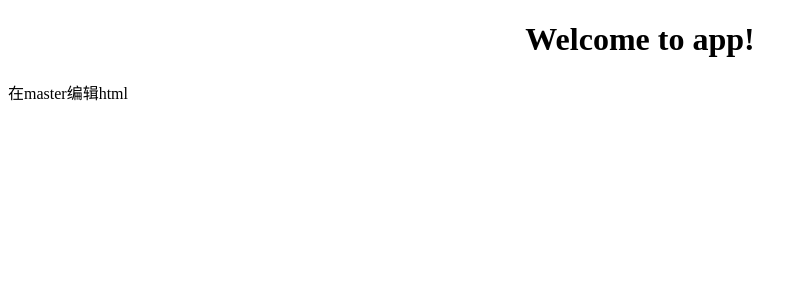
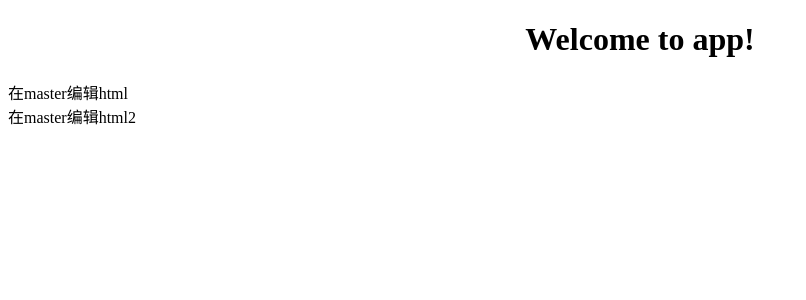
Before and after one commit to yangkai2018/project002, an Angular app: page / in a window 1280 px wide. Shown: the top 300 px of the page, without its empty margins (0-806 px from the left). Built offline with nearby package versions, Linux system fonts and the light colour scheme.

Commit message:
在master编辑html2

```diff
--- a/src/app/app.component.html
+++ b/src/app/app.component.html
@@ -5,3 +5,4 @@
   </h1>
 </div>
 <div>在master编辑html</div>
+<div>在master编辑html2</div>
```
